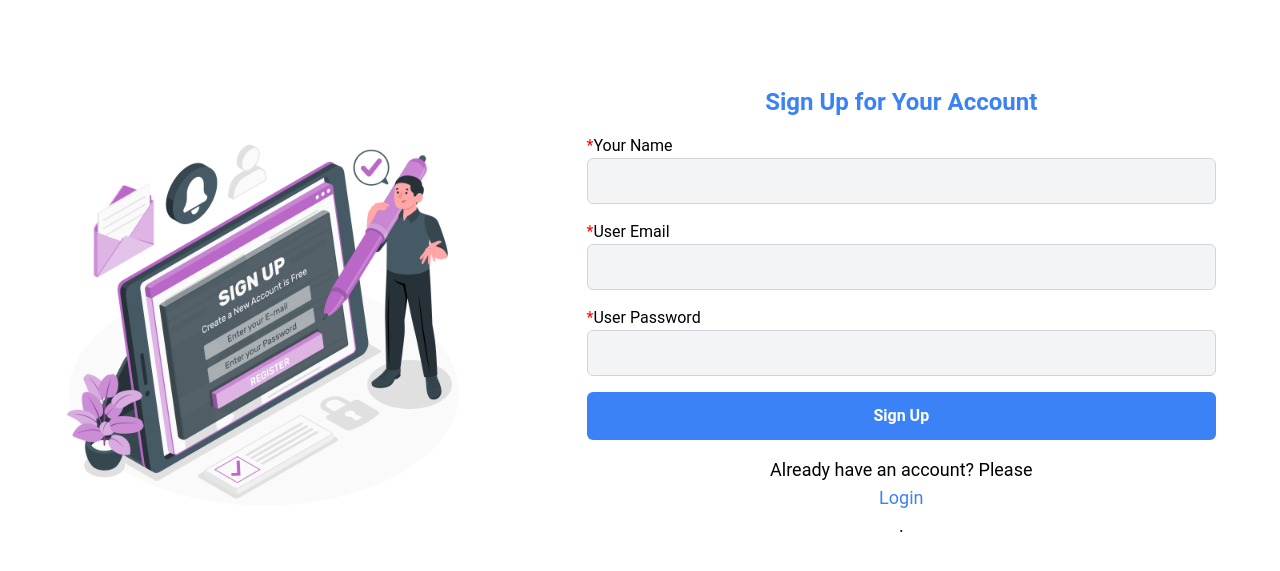
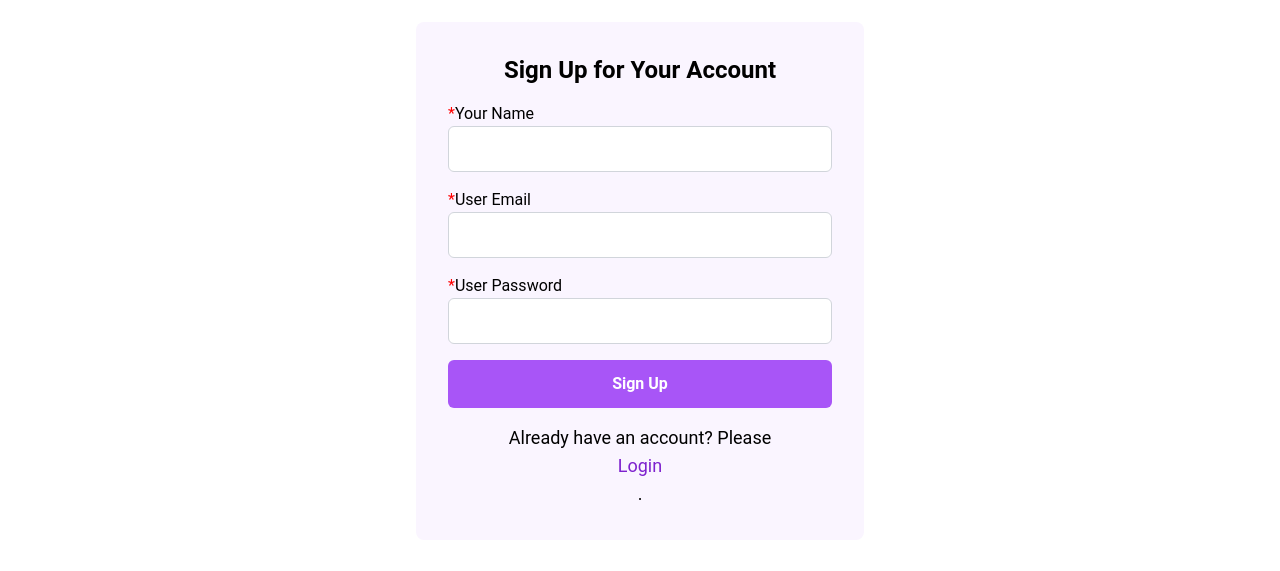
Before and after one commit to JubayerAhmmodShuvo/ShowHouse_Frontend, a Next.js app: page /signup in a window 1280 px wide. Shown: the part 119-690 px from the top of the page. Built offline with nearby package versions, Linux system fonts and the light colour scheme.

Commit message:
polished done

```diff
--- a/src/app/login/page.tsx
+++ b/src/app/login/page.tsx
@@ -7,7 +7,7 @@ export const metadata: Metadata = {
 };
 const page = () => {
   return (
-    <div className="max-w-7xl w-full mx-auto p-8">
+    <div className="max-w-7xl w-full mx-auto ">
       <LoginPage />
     </div>
   );
--- a/src/app/signup/page.tsx
+++ b/src/app/signup/page.tsx
@@ -8,7 +8,7 @@ export const metadata: Metadata = {
 
 const SignUp = () => {
   return (
-    <div className="max-w-7xl w-full mx-auto p-8">
+    <div className="max-w-7xl w-full mx-auto">
       <SignupPage />
     </div>
   );
--- a/src/components/Login/Login.tsx
+++ b/src/components/Login/Login.tsx
@@ -42,12 +42,9 @@ const LoginPage = () => {
   };
 
   return (
-    <div className="flex flex-col md:flex-row justify-center items-center max-w-screen min-h-screen">
-      <div className="md:w-full lg:w-1/2  text-center md:text-left p-8">
-        <Image src={loginImage} width={350} alt="login image" />
-      </div>
-      <div className="md:w-1/2 lg:w-2/3 p-8">
-        <h1 className="text-2xl text-center text-blue-500 font-bold mb-4">
+    <div className="flex items-center justify-center min-h-screen overflow-x-hidden ">
+      <div className="bg-purple-50   shadow-inherit w-full max-w-md sm:w-full p-8 rounded-lg ">
+        <h1 className="text-2xl  font-bold mb-4 text-center">
           First Login In Your Account
         </h1>
         <div className="mb-4">
@@ -60,7 +57,7 @@ const LoginPage = () => {
                 label="User Email"
                 required
                 disabled={false}
-                className="w-full py-2 px-3 bg-gray-100 text-lg rounded-md"
+                className="w-full py-3 px-3 text-black bg-white text-sm rounded-md"
               />
             </div>
             <div className="mb-4 w-full">
@@ -71,21 +68,21 @@ const LoginPage = () => {
                 label="User Password"
                 required
                 disabled={false}
-                className="w-full py-2 px-3 bg-gray-100 text-lg rounded-md"
+                className="w-full py-3 px-3 bg-white text-sm rounded-md"
               />
             </div>
             <button
-              className="w-full py-3 px-4 bg-blue-500 text-white rounded-md font-semibold"
+              className="w-full py-3 px-4 bg-purple-500 hover:bg-purple-800  text-white rounded-md font-semibold"
               type="submit"
             >
               Login
             </button>
           </Form>
         </div>
-        <p style={{ textAlign: "center", fontSize: "20px" }}>
-          Don&rsquo;t have an account? Please
+        <p style={{ fontSize: "20px" }}>
+          Don&rsquo;t have an account? Please{" "}
           <Link href="/signup">
-            <p className="text-blue-500">SignUp</p>
+            <span className="text-purple-500 cursor-pointer"> SignUp</span>
           </Link>
           .
         </p>
--- a/src/components/SignUp/SignUp.tsx
+++ b/src/components/SignUp/SignUp.tsx
@@ -38,12 +38,9 @@ const SignupPage = () => {
  };
 
   return (
-    <div className="flex flex-col md:flex-row justify-center items-center max-w-screen min-h-screen">
-      <div className="md:w-full lg:w-1/2  text-center md:text-left p-8">
-        <Image src={signupImage} width={400} alt="signup image" />
-      </div>
-      <div className="md:w-1/2 lg:w-2/3 p-8">
-        <h1 className="text-2xl text-center text-blue-500 font-bold mb-4">
+    <div className="flex items-center justify-center min-h-screen overflow-x-hidden ">
+      <div className="bg-purple-50    shadow-inherit w-full max-w-md sm:w-full p-8 rounded-lg ">
+        <h1 className="text-2xl text-center  font-bold mb-4">
           Sign Up for Your Account
         </h1>
         <div className="mb-4">
@@ -55,7 +52,7 @@ const SignupPage = () => {
                 size="large"
                 label="Your Name"
                 disabled={false}
-                className="w-full py-2 px-3 bg-gray-100 text-lg rounded-md"
+                className="w-full py-3 px-3 bg-white text-sm rounded-md"
                 required
               />
             </div>
@@ -66,7 +63,7 @@ const SignupPage = () => {
                 size="large"
                 label="User Email"
                 disabled={false}
-                className="w-full py-2 px-3 bg-gray-100 text-lg rounded-md"
+                className="w-full py-3 px-3 bg-white text-sm rounded-md"
                 required
               />
             </div>
@@ -77,12 +74,12 @@ const SignupPage = () => {
                 size="large"
                 label="User Password"
                 disabled={false}
-                className="w-full py-2 px-3 bg-gray-100 text-lg rounded-md"
+                className="w-full py-3 px-3 bg-white text-sm rounded-md"
                 required
               />
             </div>
             <button
-              className="w-full py-3 px-4 bg-blue-500 text-white rounded-md font-semibold"
+              className="w-full py-3 px-4 bg-purple-500 hover:bg-purple-800 text-white rounded-md font-semibold"
               type="submit"
             >
               Sign Up
@@ -92,7 +89,7 @@ const SignupPage = () => {
         <p className="text-center text-lg">
           Already have an account? Please{" "}
           <Link href="/login">
-            <p className="text-blue-500">Login</p>
+            <p className="text-purple-700">Login</p>
           </Link>
           .
         </p>
```
